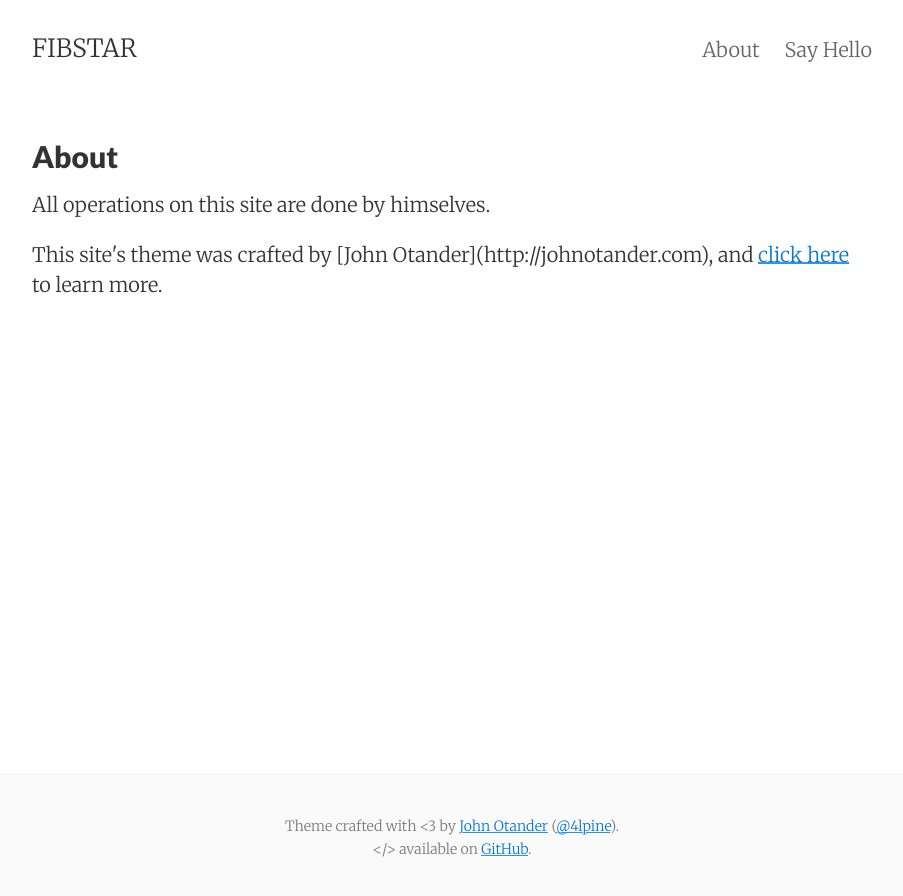
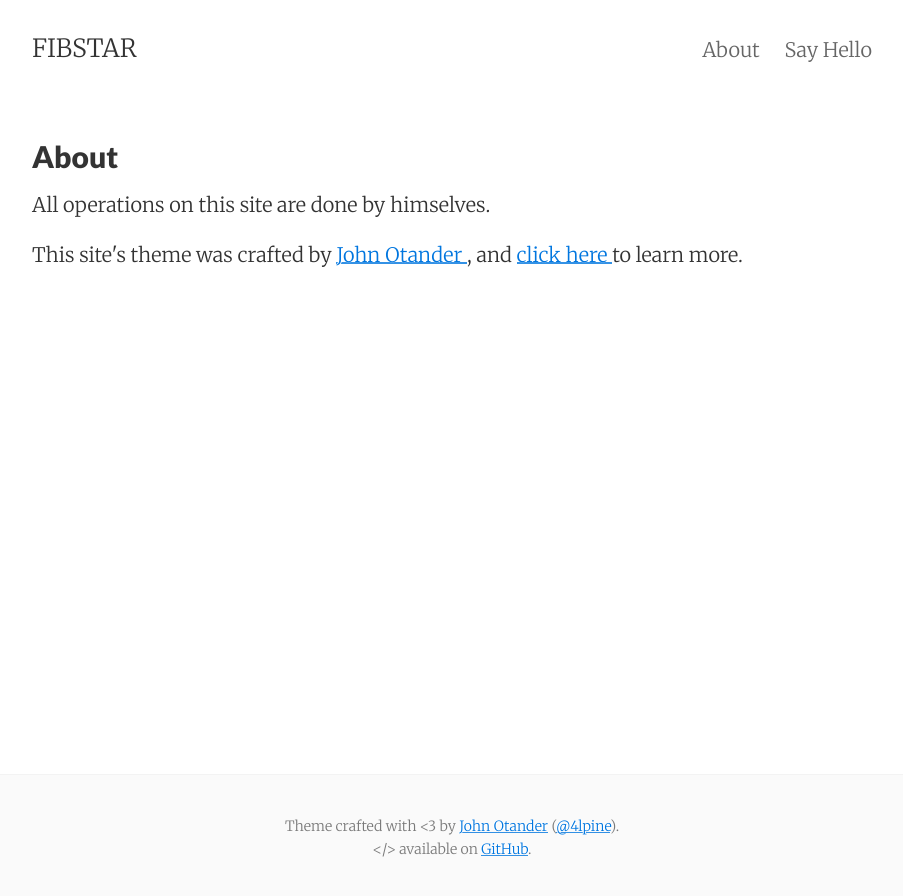
Before and after one commit to FIBSTAR/FIBSTAR.github.io, a Jekyll site: the page built from about.md, in a window 1280 px wide. Shown: the top 896 px of the page, without its empty margins (188-1091 px from the left). Built offline with Jekyll 4.4.1, drawn with Linux system fonts in a browser that asks for light colours; part of the change alters nothing that is shown.

Commit message:
Update about.md

```diff
--- a/about.md
+++ b/about.md
@@ -7,4 +7,4 @@ tags: about
 
 
 <p>All operations on this site are done by himselves.</p>
-<p>This site's theme was crafted by [John Otander](http://johnotander.com), and <a href="https://github.com/johnotander/pixyll" >click here </a>to learn more.</p>
+<p>This site's theme was crafted by <a href="http://johnotander.com" >John Otander </a>, and <a href="https://github.com/johnotander/pixyll" >click here </a>to learn more.</p>
```
